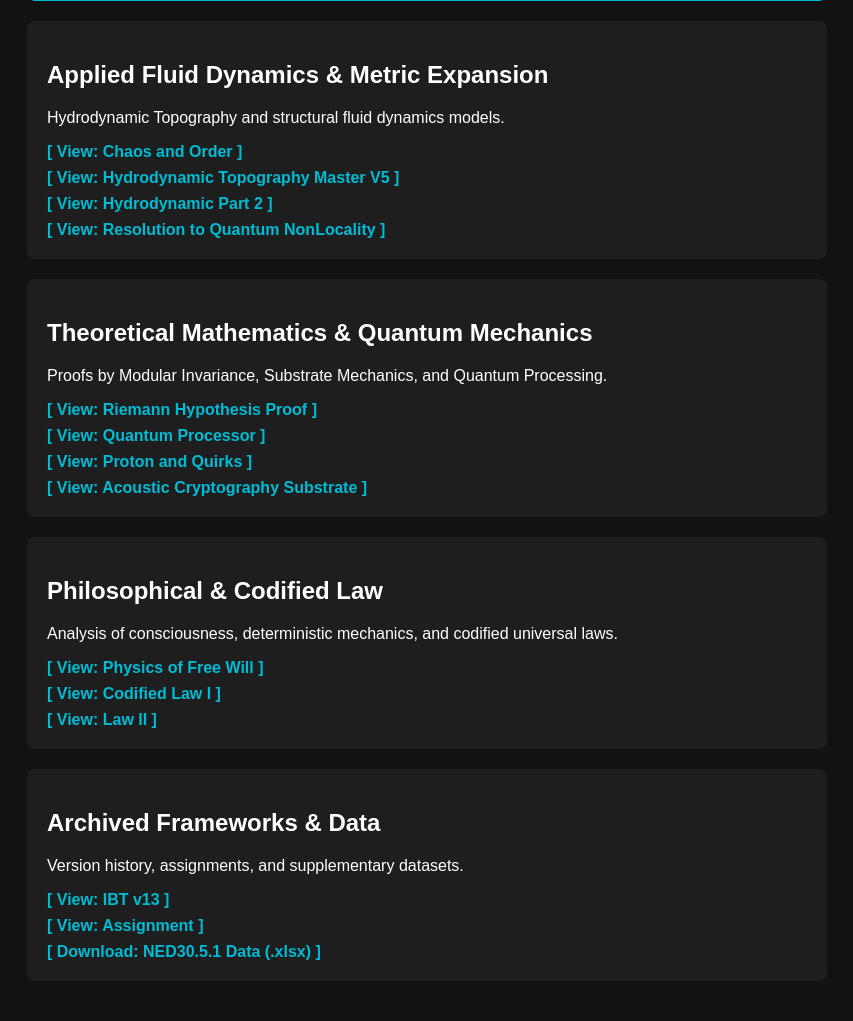
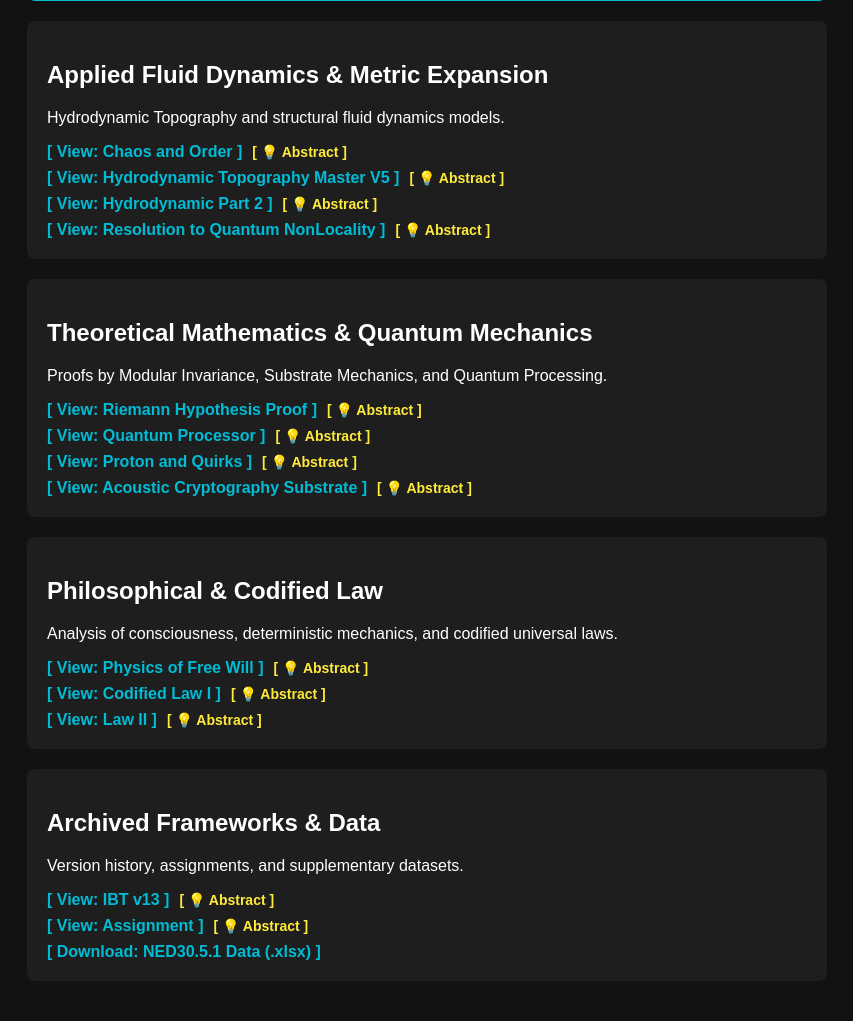
Before and after one commit to stuartross456-cmd/IBT-Data-Room, a Flask app: page / in a window 1280 px wide. Shown: the part 441-1462 px from the top of the page, without its empty margins (213-1066 px from the left). Run offline with Flask 3, Linux system fonts and the light colour scheme.

Commit message:
update on paper summerization

```diff
--- a/main.py
+++ b/main.py
@@ -70,7 +70,7 @@ def ask_gemini():
         return jsonify({'error': 'No query provided'}), 400
 
     try:
-        # ATTEMPT 1: Query the pre-loaded cache directly (Lightning Fast)
+        # ATTEMPT 1: Query the pre-loaded cache directly
         response = client.models.generate_content(
             model='gemini-3.1-pro-preview',
             contents=user_prompt,
@@ -84,7 +84,6 @@ def ask_gemini():
     except Exception as e:
         # FALLBACK: If the cache drops, route to 3.5 Flash using the old raw-file method
         print(f"Primary Cache Failed: {e}. Rerouting to 3.5 Flash...")
-
         try:
             query_package = vault_files + [user_prompt]
             fallback_response = client.models.generate_content(
@@ -100,7 +99,45 @@ def ask_gemini():
             return jsonify({'error': str(fallback_e)}), 500
 
 # ---------------------------------------------------------
-# NEW ROUTE: Text-to-Speech Audio Streamer
+# NEW ROUTE: Abstract Generator
+# ---------------------------------------------------------
+@app.route('/get_abstract', methods=['POST'])
+def get_abstract():
+    data = request.json
+    filename = data.get('filename')
+
+    if not filename:
+        return jsonify({'error': 'No filename provided'}), 400
+
+    prompt = f"Provide a concise, 1-2 paragraph abstract summarizing the contents of the document '{filename}'. Explain its core concepts specifically through the lens of the Infinite Box Theory."
+
+    try:
+        response = client.models.generate_content(
+            model='gemini-3.1-pro-preview',
+            contents=prompt,
+            config=types.GenerateContentConfig(
+                cached_content=ibt_cache.name,
+                temperature=0.2
+            )
+        )
+        return jsonify({'abstract': response.text})
+    except Exception as e:
+        try:
+            query_package = vault_files + [prompt]
+            fallback_response = client.models.generate_content(
+                model='gemini-3.5-flash',
+                contents=query_package,
+                config=types.GenerateContentConfig(
+                    system_instruction=ibt_instructions,
+                    temperature=0.2
+                )
+            )
+            return jsonify({'abstract': fallback_response.text})
+        except Exception as fallback_e:
+            return jsonify({'error': str(fallback_e)}), 500
+
+# ---------------------------------------------------------
+# ROUTE: Text-to-Speech Audio Streamer
 # ---------------------------------------------------------
 @app.route('/read_aloud', methods=['POST'])
 def read_aloud():
--- a/templates/index.html
+++ b/templates/index.html
@@ -7,8 +7,19 @@
         .container { max-width: 800px; margin: auto; }
         h1 { border-bottom: 2px solid #555; padding-bottom: 10px; }
         .module { background-color: #1e1e1e; padding: 20px; margin-top: 20px; border-radius: 8px; }
-        a { color: #00bcd4; text-decoration: none; font-weight: bold; display: block; margin-top: 8px;}
-        a:hover { text-decoration: underline; color: #ffffff; }
+
+        /* Link Row Styling */
+        .link-row { display: flex; align-items: center; margin-top: 8px; }
+        .link-row a { color: #00bcd4; text-decoration: none; font-weight: bold; margin-top: 0; }
+        .link-row a:hover { text-decoration: underline; color: #ffffff; }
+        .abstract-btn { background: none; border: none; color: #ffeb3b; cursor: pointer; font-weight: bold; font-size: 14px; margin-left: 10px; padding: 0; }
+        .abstract-btn:hover { text-decoration: underline; color: #ffffff; }
+
+        /* Modal (Pop-up) Styling */
+        .modal { display: none; position: fixed; z-index: 1000; left: 0; top: 0; width: 100%; height: 100%; background-color: rgba(0,0,0,0.8); }
+        .modal-content { background-color: #1e1e1e; margin: 10% auto; padding: 20px; border: 1px solid #00bcd4; border-radius: 8px; width: 80%; max-width: 600px; position: relative; box-shadow: 0 4px 8px 0 rgba(0,0,0,0.5); }
+        .close-btn { color: #aaa; float: right; font-size: 28px; font-weight: bold; cursor: pointer; line-height: 20px; }
+        .close-btn:hover { color: #fff; }
     </style>
 </head>
 <body>
@@ -26,87 +37,94 @@
 
             <div id="ai-response" style="margin-top: 15px; padding: 15px; background: #121212; border-left: 3px solid #00bcd4; display: none; line-height: 1.5;"></div>
 
-            <!-- NEW: Hidden Audio Controls (Appears after AI responds) -->
             <div id="audio-controls" style="display: none; margin-top: 15px; border-top: 1px solid #333; padding-top: 15px;">
-                <button id="listen-btn" onclick="playAudio()" style="padding: 8px 12px; background: #ff9800; color: #121212; border: none; font-weight: bold; border-radius: 4px; cursor: pointer;">🔊 Read Answer Aloud</button>
-                <audio id="tts-player" controls style="display: none; width: 100%; margin-top: 10px;"></audio>
+                <button id="listen-btn" onclick="playAudio('chat')" style="padding: 8px 12px; background: #ff9800; color: #121212; border: none; font-weight: bold; border-radius: 4px; cursor: pointer;">🔊 Read Answer Aloud</button>
+                <audio id="tts-player-chat" controls style="display: none; width: 100%; margin-top: 10px;"></audio>
             </div>
         </div>
 
         <div class="module">
             <h2>Applied Fluid Dynamics & Metric Expansion</h2>
             <p>Hydrodynamic Topography and structural fluid dynamics models.</p>
-            <a href="/static/IBT Chaos and Order.pdf" target="_blank">[ View: Chaos and Order ]</a>
-            <a href="/static/Hydrodynamic_Topography_Master_V5.pdf" target="_blank">[ View: Hydrodynamic Topography Master V5 ]</a>
-            <a href="/static/Hydrodynamic part 2.pdf" target="_blank">[ View: Hydrodynamic Part 2 ]</a>
-            <a href="/static/Hydrodynamic_Resolution_to_Quantum_NonLocality.pdf" target="_blank">[ View: Resolution to Quantum NonLocality ]</a>
+            <div class="link-row"><a href="/static/IBT Chaos and Order.pdf" target="_blank">[ View: Chaos and Order ]</a><button onclick="fetchAbstract('IBT Chaos and Order.pdf')" class="abstract-btn">[ 💡 Abstract ]</button></div>
+            <div class="link-row"><a href="/static/Hydrodynamic_Topography_Master_V5.pdf" target="_blank">[ View: Hydrodynamic Topography Master V5 ]</a><button onclick="fetchAbstract('Hydrodynamic_Topography_Master_V5.pdf')" class="abstract-btn">[ 💡 Abstract ]</button></div>
+            <div class="link-row"><a href="/static/Hydrodynamic part 2.pdf" target="_blank">[ View: Hydrodynamic Part 2 ]</a><button onclick="fetchAbstract('Hydrodynamic part 2.pdf')" class="abstract-btn">[ 💡 Abstract ]</button></div>
+            <div class="link-row"><a href="/static/Hydrodynamic_Resolution_to_Quantum_NonLocality.pdf" target="_blank">[ View: Resolution to Quantum NonLocality ]</a><button onclick="fetchAbstract('Hydrodynamic_Resolution_to_Quantum_NonLocality.pdf')" class="abstract-btn">[ 💡 Abstract ]</button></div>
         </div>
 
         <div class="module">
             <h2>Theoretical Mathematics & Quantum Mechanics</h2>
             <p>Proofs by Modular Invariance, Substrate Mechanics, and Quantum Processing.</p>
-            <a href="/static/IBT and Riemann Hypothesis (1).pdf" target="_blank">[ View: Riemann Hypothesis Proof ]</a>
-            <a href="/static/IBT quantum processor.pdf" target="_blank">[ View: Quantum Processor ]</a>
-            <a href="/static/Proton_and_Quirks.pdf" target="_blank">[ View: Proton and Quirks ]</a>
-            <a href="/static/Acoustic_Cryptography_Quantum_Substrate.pdf" target="_blank">[ View: Acoustic Cryptography Substrate ]</a>
+            <div class="link-row"><a href="/static/IBT and Riemann Hypothesis (1).pdf" target="_blank">[ View: Riemann Hypothesis Proof ]</a><button onclick="fetchAbstract('IBT and Riemann Hypothesis (1).pdf')" class="abstract-btn">[ 💡 Abstract ]</button></div>
+            <div class="link-row"><a href="/static/IBT quantum processor.pdf" target="_blank">[ View: Quantum Processor ]</a><button onclick="fetchAbstract('IBT quantum processor.pdf')" class="abstract-btn">[ 💡 Abstract ]</button></div>
+            <div class="link-row"><a href="/static/Proton_and_Quirks.pdf" target="_blank">[ View: Proton and Quirks ]</a><button onclick="fetchAbstract('Proton_and_Quirks.pdf')" class="abstract-btn">[ 💡 Abstract ]</button></div>
+            <div class="link-row"><a href="/static/Acoustic_Cryptography_Quantum_Substrate.pdf" target="_blank">[ View: Acoustic Cryptography Substrate ]</a><button onclick="fetchAbstract('Acoustic_Cryptography_Quantum_Substrate.pdf')" class="abstract-btn">[ 💡 Abstract ]</button></div>
         </div>
 
         <div class="module">
             <h2>Philosophical & Codified Law</h2>
             <p>Analysis of consciousness, deterministic mechanics, and codified universal laws.</p>
-            <a href="/static/Physics_of_Free_Will_Full_Unabridged.pdf" target="_blank">[ View: Physics of Free Will ]</a>
-            <a href="/static/Codified_Law_I_Expanded.pdf" target="_blank">[ View: Codified Law I ]</a>
-            <a href="/static/law_ii.pdf" target="_blank">[ View: Law II ]</a>
+            <div class="link-row"><a href="/static/Physics_of_Free_Will_Full_Unabridged.pdf" target="_blank">[ View: Physics of Free Will ]</a><button onclick="fetchAbstract('Physics_of_Free_Will_Full_Unabridged.pdf')" class="abstract-btn">[ 💡 Abstract ]</button></div>
+            <div class="link-row"><a href="/static/Codified_Law_I_Expanded.pdf" target="_blank">[ View: Codified Law I ]</a><button onclick="fetchAbstract('Codified_Law_I_Expanded.pdf')" class="abstract-btn">[ 💡 Abstract ]</button></div>
+            <div class="link-row"><a href="/static/law_ii.pdf" target="_blank">[ View: Law II ]</a><button onclick="fetchAbstract('law_ii.pdf')" class="abstract-btn">[ 💡 Abstract ]</button></div>
         </div>
 
         <div class="module">
             <h2>Archived Frameworks & Data</h2>
             <p>Version history, assignments, and supplementary datasets.</p>
-            <a href="/static/IBT v13.pdf" target="_blank">[ View: IBT v13 ]</a>
-            <a href="/static/Assginment.pdf" target="_blank">[ View: Assignment ]</a>
-            <a href="/static/NED30.5.1-D-17.1.2-20200415.xlsx" target="_blank">[ Download: NED30.5.1 Data (.xlsx) ]</a>
+            <div class="link-row"><a href="/static/IBT v13.pdf" target="_blank">[ View: IBT v13 ]</a><button onclick="fetchAbstract('IBT v13.pdf')" class="abstract-btn">[ 💡 Abstract ]</button></div>
+            <div class="link-row"><a href="/static/Assginment.pdf" target="_blank">[ View: Assignment ]</a><button onclick="fetchAbstract('Assginment.pdf')" class="abstract-btn">[ 💡 Abstract ]</button></div>
+            <div class="link-row"><a href="/static/NED30.5.1-D-17.1.2-20200415.xlsx" target="_blank">[ Download: NED30.5.1 Data (.xlsx) ]</a></div>
         </div>
 
     </div>
 
-    <!-- AI COMMUNICATION SCRIPT -->
+    <!-- ABSTRACT MODAL (Hidden by default) -->
+    <div id="abstractModal" class="modal">
+        <div class="modal-content">
+            <span class="close-btn" onclick="closeModal()">&times;</span>
+            <h2 id="modal-title" style="margin-top: 0; color: #00bcd4; font-size: 1.2em;">Document Abstract</h2>
+            <div id="modal-body" style="line-height: 1.5; font-size: 0.95em;">Loading abstract...</div>
+
+            <div id="modal-audio-controls" style="display: none; margin-top: 15px; border-top: 1px solid #333; padding-top: 15px;">
+                <button id="modal-listen-btn" onclick="playAudio('modal')" style="padding: 8px 12px; background: #ff9800; color: #121212; border: none; font-weight: bold; border-radius: 4px; cursor: pointer;">🔊 Read Abstract Aloud</button>
+                <audio id="tts-player-modal" controls style="display: none; width: 100%; margin-top: 10px;"></audio>
+            </div>
+        </div>
+    </div>
+
+    <!-- AI COMMUNICATION & AUDIO SCRIPT -->
     <script>
-        // Global variable to hold the latest clean text for the voice engine
+        // Global variables
         window.latestAiResponse = "";
+        window.latestAbstractResponse = "";
 
+        // --- 1. CHAT FUNCTION ---
         async function askAI() {
             const input = document.getElementById('ai-input').value;
             const responseDiv = document.getElementById('ai-response');
             const audioControls = document.getElementById('audio-controls');
-            const player = document.getElementById('tts-player');
+            const player = document.getElementById('tts-player-chat');
 
             if (!input) return;
 
-            // Hide the audio controls and reset the interface while thinking
             audioControls.style.display = 'none';
             player.style.display = 'none';
-
-            // Show loading state
             responseDiv.style.display = 'block';
             responseDiv.innerHTML = '<em style="color: #888;">Processing neural query...</em>';
 
             try {
-                // Send the data to your Python server
                 const response = await fetch('/ask_gemini', {
                     method: 'POST',
                     headers: { 'Content-Type': 'application/json' },
                     body: JSON.stringify({ prompt: input })
                 });
-
                 const data = await response.json();
 
                 if (data.error) {
                     responseDiv.innerHTML = '<span style="color: #ff5252;">System Error: ' + data.error + '</span>';
                 } else {
-                    // Format the text and display the AI's answer
                     responseDiv.innerHTML = data.response.replace(/\n/g, '<br>');
-
-                    // Save the raw text and reveal the audio controls
                     window.latestAiResponse = data.response;
                     document.getElementById('listen-btn').innerText = "🔊 Read Answer Aloud";
                     audioControls.style.display = 'block';
@@ -116,19 +134,78 @@
             }
         }
 
-        async function playAudio() {
-            const btn = document.getElementById('listen-btn');
-            const player = document.getElementById('tts-player');
+        // --- 2. MODAL FUNCTIONS ---
+        async function fetchAbstract(filename) {
+            const modal = document.getElementById('abstractModal');
+            const modalBody = document.getElementById('modal-body');
+            const modalTitle = document.getElementById('modal-title');
+            const audioControls = document.getElementById('modal-audio-controls');
+            const player = document.getElementById('tts-player-modal');
 
-            if (!window.latestAiResponse) return;
+            // Reset modal state
+            modal.style.display = "block";
+            modalTitle.innerText = "Abstract: " + filename;
+            modalBody.innerHTML = '<em style="color: #888;">Generating structural overview...</em>';
+            audioControls.style.display = 'none';
+            player.style.display = 'none';
+
+            try {
+                const response = await fetch('/get_abstract', {
+                    method: 'POST',
+                    headers: { 'Content-Type': 'application/json' },
+                    body: JSON.stringify({ filename: filename })
+                });
+                const data = await response.json();
+
+                if (data.error) {
+                    modalBody.innerHTML = '<span style="color: #ff5252;">System Error: ' + data.error + '</span>';
+                } else {
+                    modalBody.innerHTML = data.abstract.replace(/\n/g, '<br>');
+                    window.latestAbstractResponse = data.abstract;
+                    document.getElementById('modal-listen-btn').innerText = "🔊 Read Abstract Aloud";
+                    audioControls.style.display = 'block';
+                }
+            } catch (error) {
+                modalBody.innerHTML = '<span style="color: #ff5252;">Connection failed. Verify server is running.</span>';
+            }
+        }
+
+        function closeModal() {
+            document.getElementById('abstractModal').style.display = "none";
+            const player = document.getElementById('tts-player-modal');
+            if(player) { player.pause(); player.src = ""; }
+        }
+
+        // Close modal if user clicks anywhere outside of the box
+        window.onclick = function(event) {
+            const modal = document.getElementById('abstractModal');
+            if (event.target == modal) { closeModal(); }
+        }
+
+        // --- 3. DUAL AUDIO PLAYER ENGINE ---
+        async function playAudio(source) {
+            let btn, player, rawText;
+
+            // Route the engine to the correct pop-up or chat window
+            if (source === 'chat') {
+                btn = document.getElementById('listen-btn');
+                player = document.getElementById('tts-player-chat');
+                rawText = window.latestAiResponse;
+            } else if (source === 'modal') {
+                btn = document.getElementById('modal-listen-btn');
+                player = document.getElementById('tts-player-modal');
+                rawText = window.latestAbstractResponse;
+            }
+
+            if (!rawText) return;
 
             btn.innerText = "⏳ Processing audio chunks...";
             btn.disabled = true;
 
-            // 1. Scrub Markdown characters so the AI doesn't read them out loud
-            let cleanText = window.latestAiResponse.replace(/[*#_$]/g, '');
+            // Scrub Markdown
+            let cleanText = rawText.replace(/[*#_$]/g, '');
 
-            // 2. Safely chop the massive text into smaller pieces (by sentences)
+            // Chunk by sentences safely
             const sentences = cleanText.match(/[^.!?]+[.!?]+/g) || [cleanText];
             let chunks = [];
             let currentChunk = "";
@@ -143,10 +220,10 @@
             }
             if (currentChunk) chunks.push(currentChunk);
 
-            // 3. Create the Playlist loop
+            // Playlist Loop
             async function playNextChunk(index) {
                 if (index >= chunks.length) {
-                    btn.innerText = "🔊 Read Answer Aloud";
+                    btn.innerText = source === 'modal' ? "🔊 Read Abstract Aloud" : "🔊 Read Answer Aloud";
                     btn.disabled = false;
                     return;
                 }
@@ -166,15 +243,11 @@
                     player.src = URL.createObjectURL(blob);
                     player.style.display = "block";
 
-                    // Maintain the crisp 1.25x speed for maximum efficiency
                     player.playbackRate = 1.25;
 
-                    // 4. When this chunk finishes, automatically fetch and play the next one
-                    player.onended = () => {
-                        playNextChunk(index + 1);
-                    };
+                    player.onended = () => { playNextChunk(index + 1); };
+                    await player.play();
 
-                    await player.play();
                 } catch (error) {
                     console.error(error);
                     btn.innerText = "❌ Playback Error";
@@ -182,7 +255,6 @@
                 }
             }
 
-            // Start the playlist at chunk 0
             playNextChunk(0);
         }
     </script>
```
